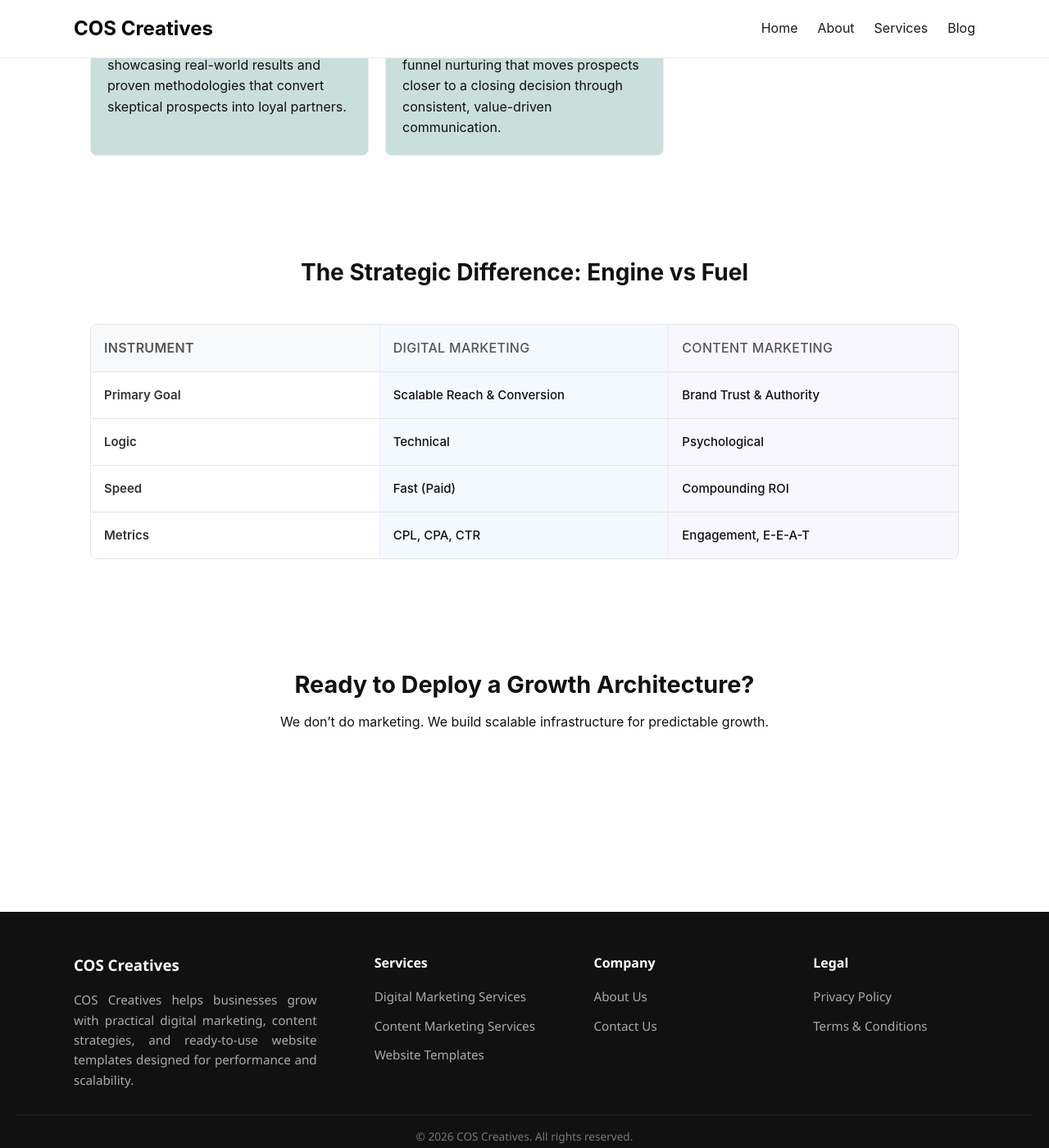
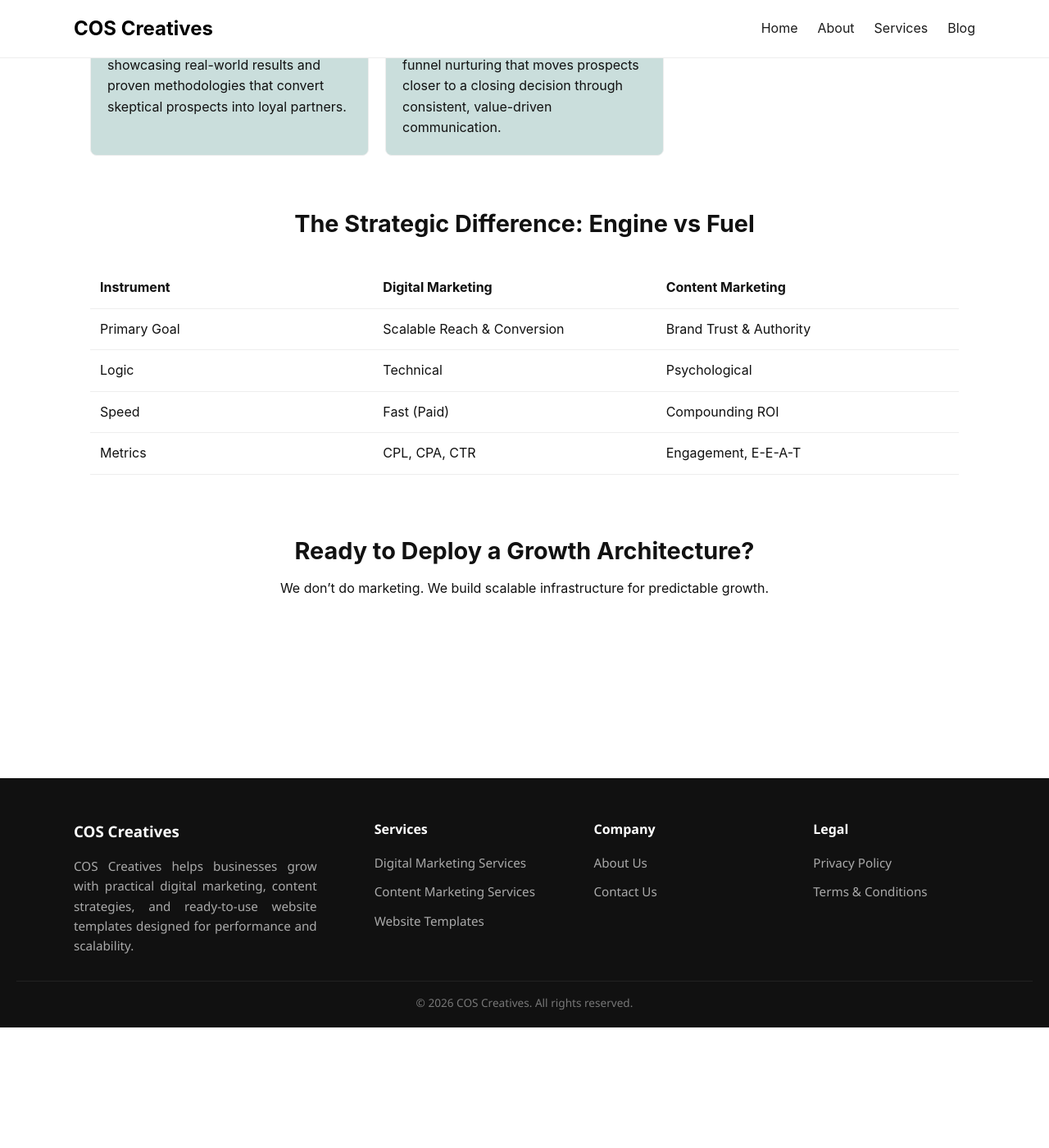
Before and after one commit to coscreativez-main/website, a Jekyll site: the page built from services.html, in a window 1280 px wide and 1400 px high, scrolled down 2880 px. Shown: the whole window at 82% size. Built offline with Jekyll 4.4.1, drawn with Linux system fonts in a browser that asks for light colours; after the commit the page ends 4133 px from its top, so only the background shows below that.

Commit message:
Update style.css

```diff
--- a/assets/css/style.css
+++ b/assets/css/style.css
@@ -1509,158 +1509,20 @@ article img {
 }
 
 /* Comparison Table */
-
-/* Add breathing space */
-.comparison {
-  padding: 60px 0;
-}
-
-/* Improve heading presence */
-.comparison h2 {
-  text-align: center;
-  margin-bottom: 40px;
-  font-size: 28px;
-}
-
-/* Row hover effect (subtle interaction) */
-.comparison .row {
-  transition: all 0.25s ease;
-}
-
-.comparison .row:hover {
-  background: #f9fbff;
-}
-
-/* Emphasize Digital Marketing column */
-.comparison .row div:nth-child(2) {
-  background: #f4f8ff;
-  font-weight: 500;
-}
-
-/* Highlight Content Marketing as “strategic depth” */
-.comparison .row div:nth-child(3) {
-  background: #f8f6ff;
-  font-weight: 500;
-}
-
-/* Make first column labels stronger */
-.comparison .row div:first-child {
-  font-weight: 600;
-  color: #333;
-}
-
-/* Header styling upgrade */
-.comparison .row.head div {
-  font-size: 16px;
-  letter-spacing: 0.3px;
-  text-transform: uppercase;
-  color: #555;
-}
-
-/* Add slight column separation */
-.comparison .row div {
-  border-right: 1px solid #eee;
-}
-
-.comparison .row div:last-child {
-  border-right: none;
-}
-/* Base Table Styling (keep your design intact) */
-.comparison .table {
-  width: 100%;
-  display: flex;
-  flex-direction: column;
-  border: 1px solid #e5e5e5;
-  border-radius: 8px;
-  overflow: hidden;
-}
-
-.comparison .row {
+.services .table {
+  margin-top: 30px;
+}
+
+.services .row {
   display: grid;
   grid-template-columns: 1fr 1fr 1fr;
-  border-bottom: 1px solid #e5e5e5;
-}
-
-.comparison .row:last-child {
-  border-bottom: none;
-}
-
-.comparison .row div {
-  padding: 16px;
-  font-size: 15px;
-}
-
-/* Header row */
-.comparison .row.head {
-  background: #f8f9fb;
-  font-weight: 600;
-}
-
-/* ------------------ */
-/* RESPONSIVE DESIGN */
-/* ------------------ */
-
-/* Tablet */
-@media (max-width: 768px) {
-  .comparison .row {
-    grid-template-columns: 1fr 1fr;
-  }
-
-  .comparison .row.head {
-    display: none; /* hide header for stacked layout */
-  }
-
-  .comparison .row {
-    margin-bottom: 16px;
-    border: 1px solid #e5e5e5;
-    border-radius: 6px;
-  }
-
-  .comparison .row div {
-    display: flex;
-    justify-content: space-between;
-    border-bottom: 1px solid #eee;
-  }
-
-  .comparison .row div:last-child {
-    border-bottom: none;
-  }
-
-  /* Add labels dynamically */
-  .comparison .row div:nth-child(1)::before {
-    content: "Instrument";
-    font-weight: 600;
-    opacity: 0.6;
-  }
-
-  .comparison .row div:nth-child(2)::before {
-    content: "Digital Marketing";
-    font-weight: 600;
-    opacity: 0.6;
-  }
-
-  .comparison .row div:nth-child(3)::before {
-    content: "Content Marketing";
-    font-weight: 600;
-    opacity: 0.6;
-  }
-}
-
-/* Mobile */
-@media (max-width: 480px) {
-  .comparison .row {
-    grid-template-columns: 1fr;
-  }
-
-  .comparison .row div {
-    flex-direction: column;
-    align-items: flex-start;
-    gap: 4px;
-  }
-
-  .comparison .row div::before {
-    font-size: 13px;
-  }
+  padding: 12px;
+  border-bottom: 1px solid #eee;
+}
+
+.services .row.head {
+  font-weight: bold;
+  background: var(--light);
 }
 
 /* CTA */
```
